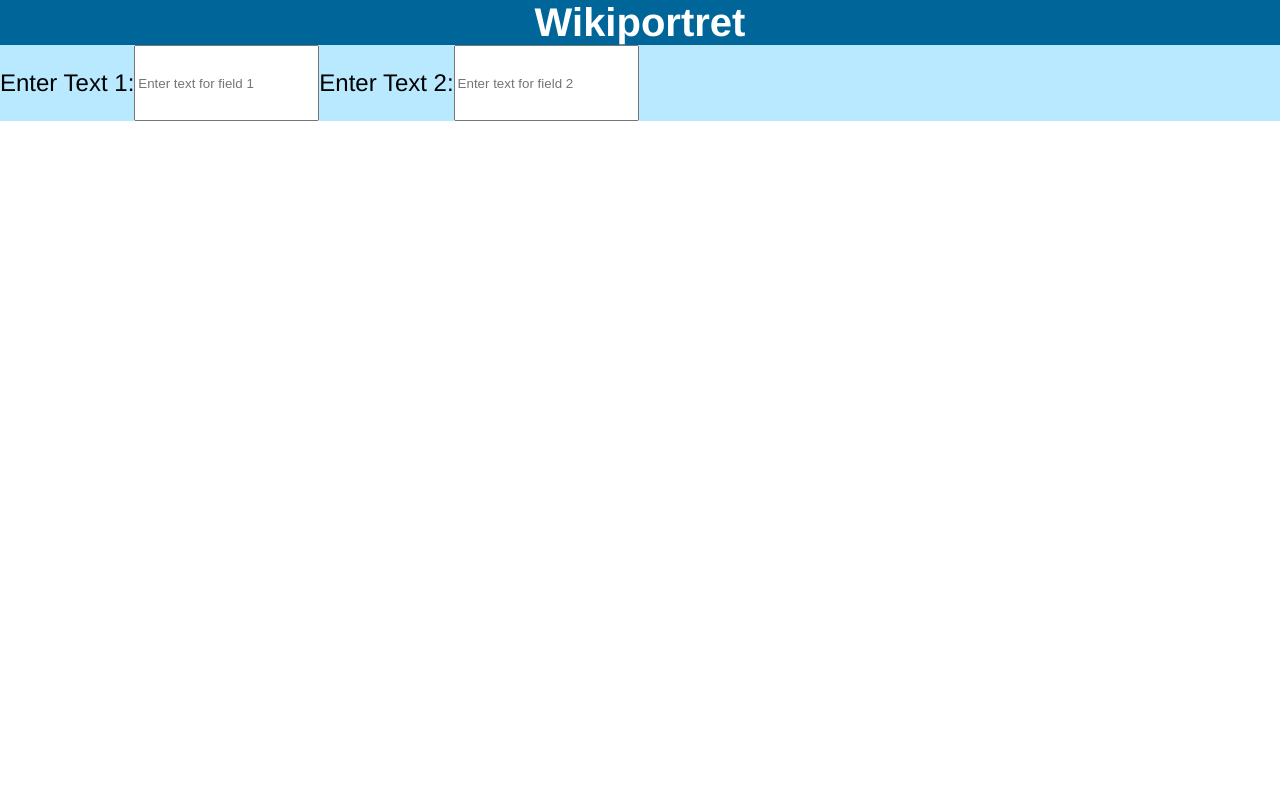
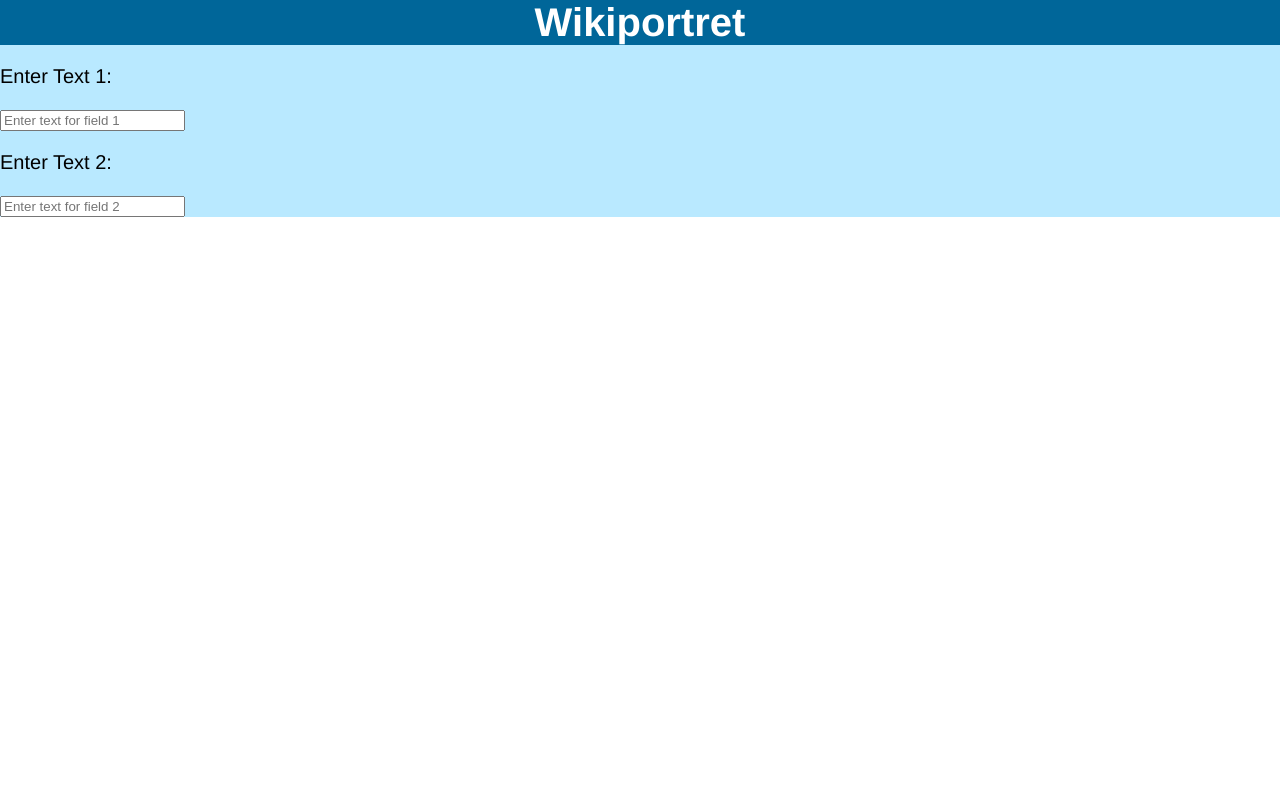
Before and after one commit to Daniuu-Wikipedia/Wikiportrait-Bot, a Flask app: page / in a window 1280 px wide. Run offline with Flask 3, Linux system fonts and the light colour scheme.

Commit message:
Reorganize .css

```diff
--- a/GUI/static/css/main.css
+++ b/GUI/static/css/main.css
@@ -1,8 +1,6 @@
 body {
     margin: 0;
     padding: 0;
-    display: flex;
-    flex-direction: column;
     height: 100vh;
     font-family:"Helvetica Neue", Helvetica, Arial, sans-serif;
     max-width: 100%;
@@ -28,12 +26,7 @@ body {
 }
 
 .content {
-    font-size: 24px;
-    background-color: red;
-}
-
-.inputlayer {
-    background-color: rgb(185, 233, 255);
+    font-size: 20px;
 }
 
 .layer1 {
@@ -59,6 +52,8 @@ body {
     border-radius: 15px; /* Adjust the radius to your preference */
 }
 
-.horizontal {
+.inputlayer {
+    background-color: rgb(185, 233, 255);
     display: flex;
+    line-height: 1.1;
 }
```
Also changed, not shown: GUI/static/css/Input_fields.css (added, +10 -0 lines).
